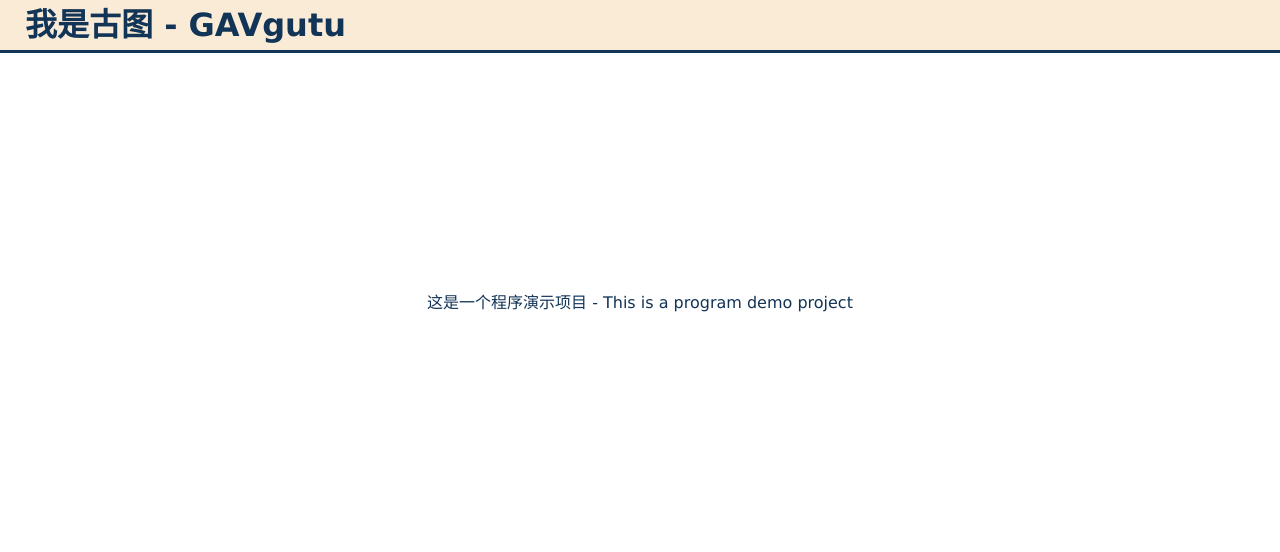
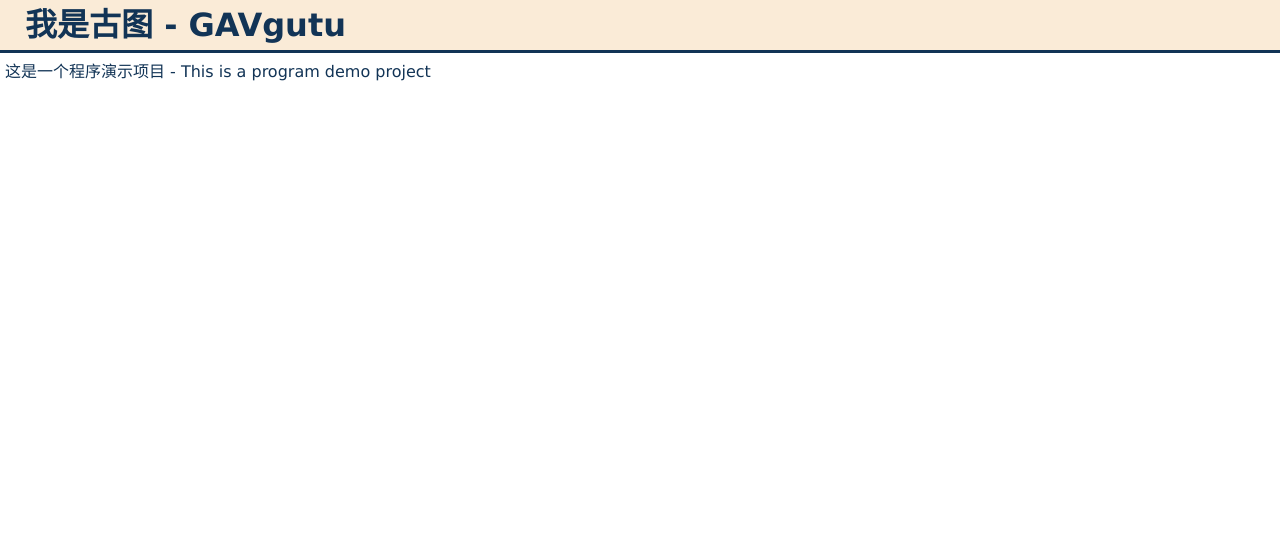
Before and after one commit to GAVgutu/Easy-page-creation, a PHP site: page /demo/index.php in a window 1280 px wide. Shown: the top 552 px of the page. Run offline with PHP 8.4, Linux system fonts and the light colour scheme.

Commit message:
Update style.css

```diff
--- a/demo/css/style.css
+++ b/demo/css/style.css
@@ -24,8 +24,7 @@ html,body{
 
 }
 .main p{
-    line-height: 500px;
-    text-align: center;
+    margin:5px;
 }
 .tail{
     width:100%;
```
